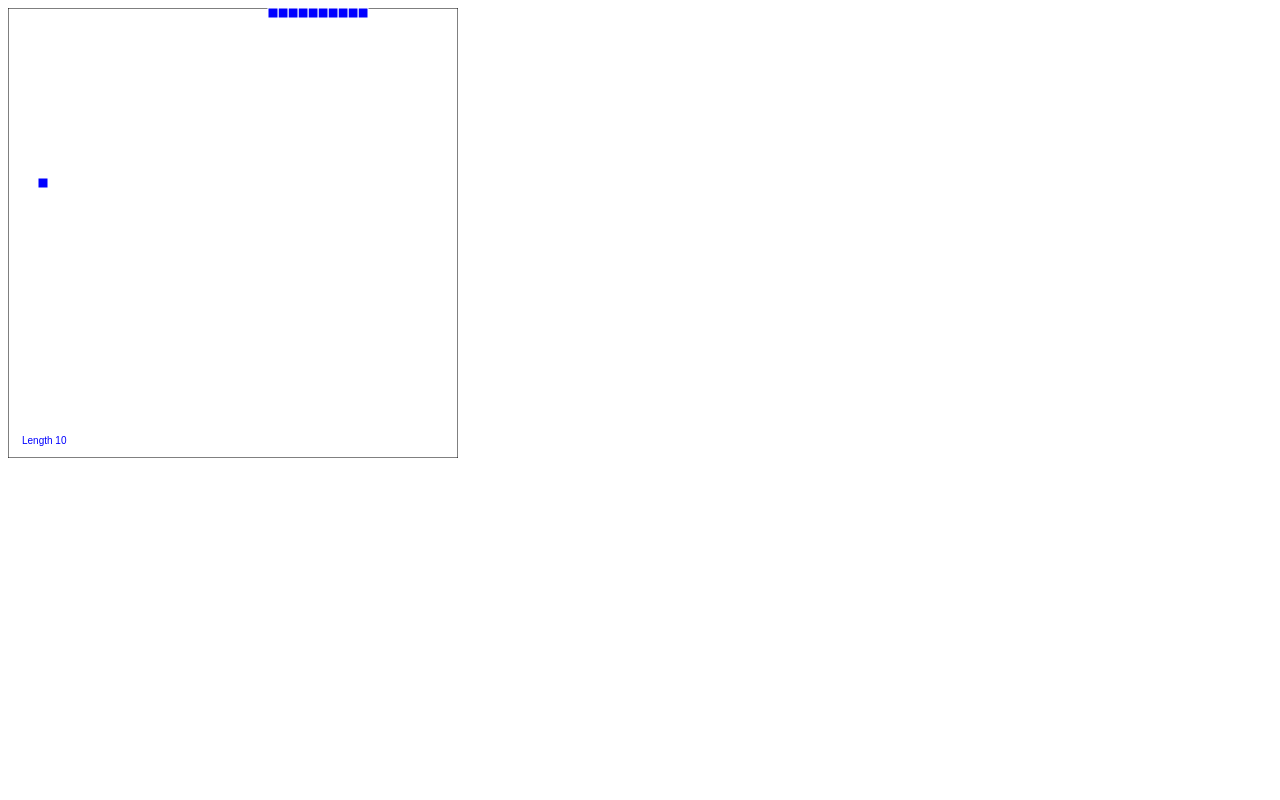
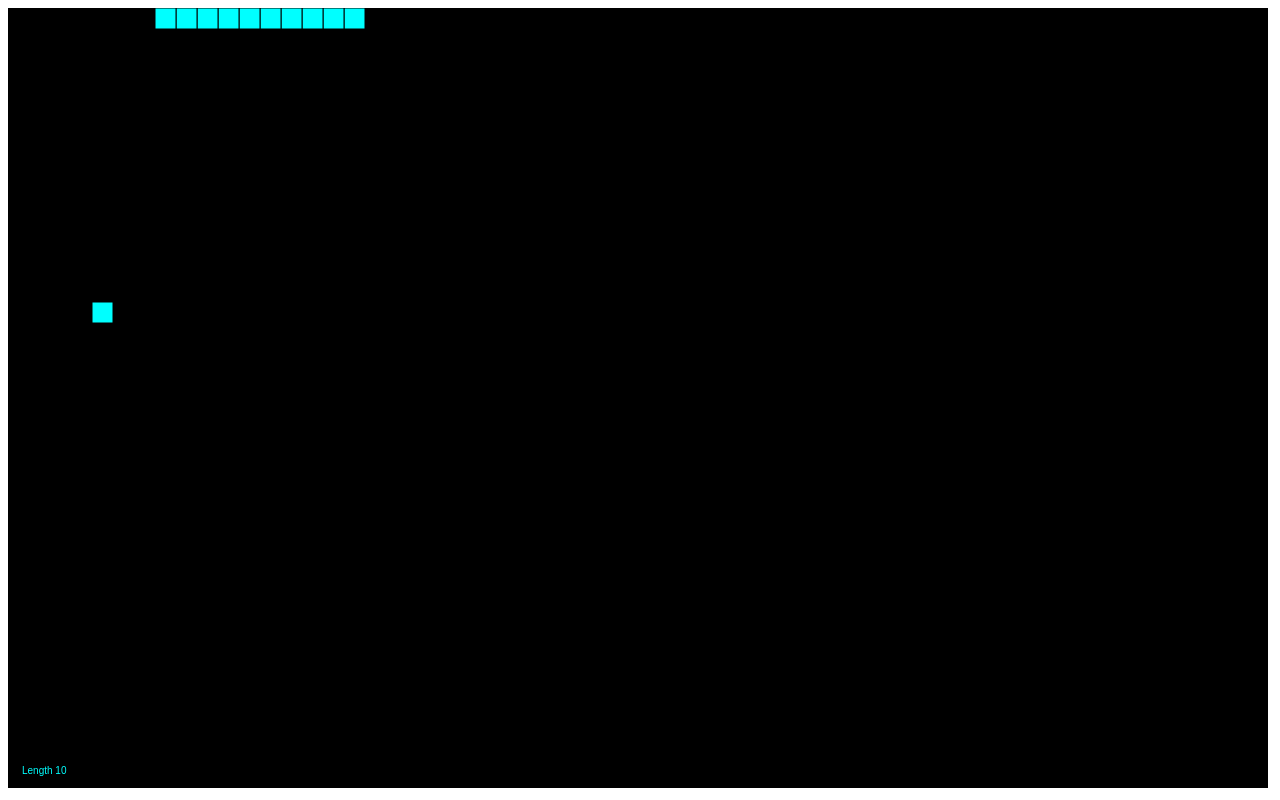
Before and after one commit to ChrisWiles/snake-game, a plain HTML site: page index.html in a window 1280 px wide. Drawn offline with nearby package versions, Linux system fonts and the light colour scheme.

Commit message:
refactored code

```diff
--- a/index.html
+++ b/index.html
@@ -15,7 +15,7 @@
 
   <body>
 
-    <canvas id="canvas" width="450" height="450"></canvas>
+    <canvas id="myCanvas" width="450" height="450"></canvas>
     <script src='http://cdnjs.cloudflare.com/ajax/libs/jquery/2.2.2/jquery.min.js'></script>
 
         <script src="js/index.js"></script>
--- a/js/index.js
+++ b/js/index.js
@@ -1,34 +1,37 @@
 //thecodeplayer.com/walkthrough/html5-game-tutorial-make-a-snake-game-using-html5-canvas-jquery
 
 $(function() {
+  // fix bottom and right bounds
     const KEYS = {left: 37, up: 38, right: 39, down: 40};
 
     //Canvas stuff
-    let canvas = $("#canvas")[0];
+    let canvas = document.getElementById("myCanvas");
     let ctx = canvas.getContext("2d");
-    let w = $("#canvas").width();
-    let h = $("#canvas").height();
+    let w = canvas.width = window.innerWidth - 20;
+    let h = canvas.height = window.innerHeight - 20;
 
     //Lets save the cell width in a variable for easy control
-    const cw = 10;
+    const cellSize = w / 60;
     let d, food, score, snakeArray;
+    // let gridSizeX = w / cellSize;
+    // let gridSizeY = h / cellSize;
 
     //create the snake
     function init() {
         d = "right"; //default direction
         createSnake();
-        createFood(); //Now we can see the food particle
-        score = cw;
+        createFood();
+        score = 10;
         // resets so that multiple instances are not created
         if (typeof gameLoop != "undefined") clearInterval(gameLoop);
 
-        gameLoop = setInterval(paint, 80);
+        gameLoop = setInterval(paint, 85);
     }
     init();
 
     function createSnake() {
         const length = 10; //Length of the snake
-        snakeArray = []; //Empty array to start with
+        snakeArray = [];
 
         for (let i = length - 1; i >= 0; i--) {
             // create a horizontal snake starting from the top left
@@ -42,8 +45,8 @@ $(function() {
     //Lets create the food now
     function createFood() {
         food = {
-            x: Math.round(Math.random() * (w - cw) / cw),
-            y: Math.round(Math.random() * (h - cw) / cw),
+            x: Math.round(Math.random() * (w - cellSize) / cellSize),
+            y: Math.round(Math.random() * (h - cellSize) / cellSize),
         };
         //This will create a cell with x/y between 0-44
         //Because there are 45(450/10) positions accross the rows and columns
@@ -52,10 +55,8 @@ $(function() {
     //paint the snake
     function paint() {
         //To avoid the snake trail we need to paint the BG on every frame
-        ctx.fillStyle = "white";
+        ctx.fillStyle = "black";
         ctx.fillRect(0, 0, w, h);
-        ctx.strokeStyle = "black";
-        ctx.strokeRect(0, 0, w, h);
 
         //Pop out the tail cell and place it infront of the head cell
         let nx = snakeArray[0].x;
@@ -76,7 +77,7 @@ $(function() {
         //Lets add the game over clauses now
         //This will restart the game if the snake hits the wall
         //Now if the head of the snake bumps into its body, the game will restart
-        if (nx == -1 || nx == w / cw || ny == -1 || ny == h / cw || checkCollision(nx, ny, snakeArray)) {
+        if (nx == -1 || nx == w / cellSize || ny == -1 || ny == h / cellSize || checkCollision(nx, ny, snakeArray)) {
             init(); //restart game
             return;
         }
@@ -102,10 +103,12 @@ $(function() {
 
     //Lets first create a generic function to paint cells
     function paintCell(x, y) {
-        ctx.fillStyle = "blue";
-        ctx.fillRect(x * cw, y * cw, cw, cw);
-        ctx.strokeStyle = "white";
-        ctx.strokeRect(x * cw, y * cw, cw, cw);
+        ctx.fillStyle = '#00FFFF';
+        //ctx.arc(x * cellSize, y * cellSize, cellSize / 2, 0, 2 * Math.PI);
+        ctx.fillRect(x * cellSize, y * cellSize, cellSize, cellSize);
+        ctx.strokeStyle = "black";
+        ctx.strokeRect(x * cellSize, y * cellSize, cellSize, cellSize);
+
     }
 
     function checkCollision(x, y, array) {
```
